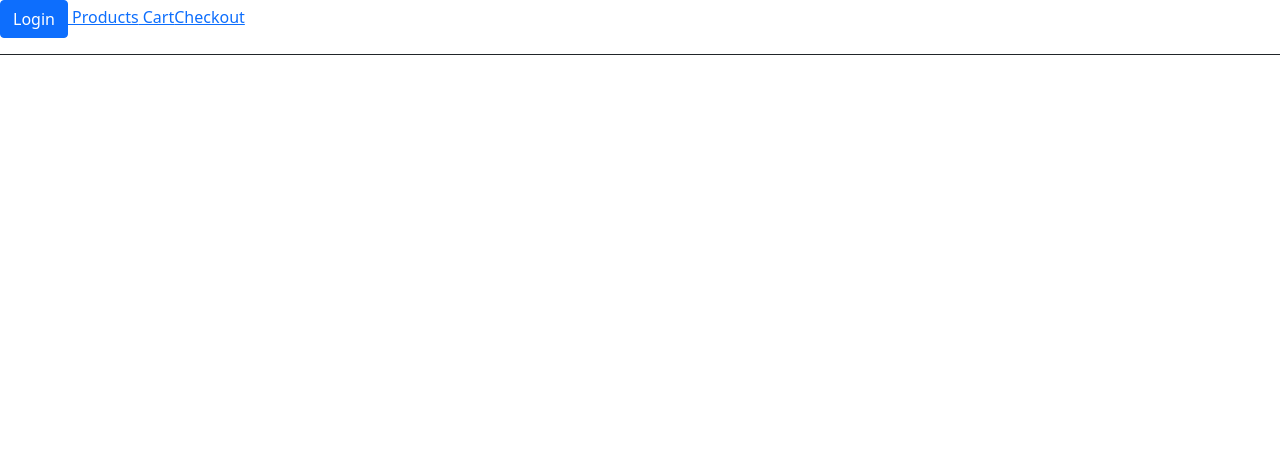
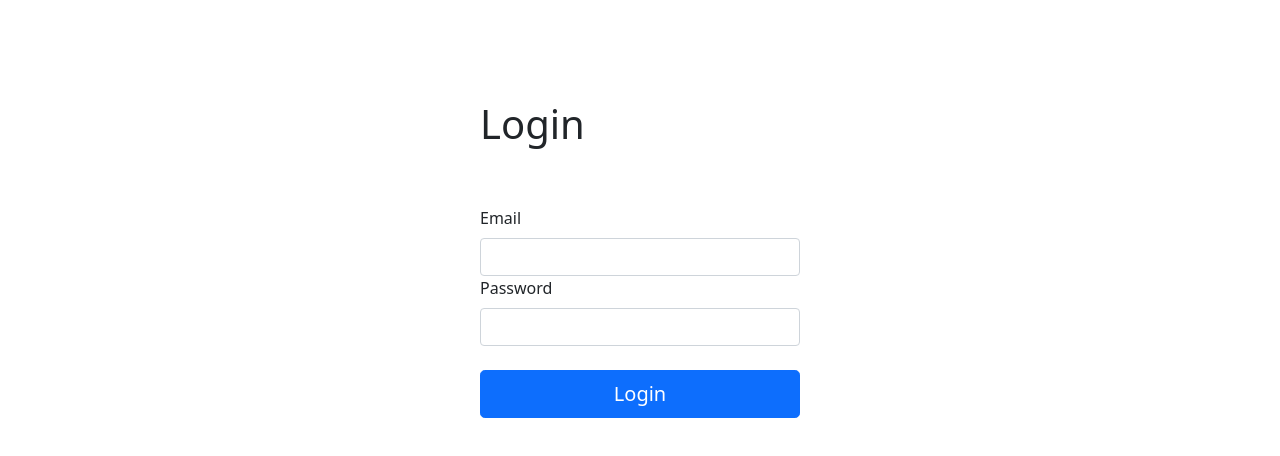
Before and after one commit to FrediWa/Scalperz-Store, a React (Create React App) app: page / in a window 1280 px wide. Shown: the top 456 px of the page. Built offline with nearby package versions, Linux system fonts and the light colour scheme.

Commit message:
Hidden NavLinks + loginUI  (#25)
* Some Login UI

* Made Login-page the main page

* Made Login-page the main page

```diff
--- a/src/App.js
+++ b/src/App.js
@@ -1,5 +1,5 @@
 import React, {Component, useState, useEffect} from 'react';
-import { BrowserRouter, Link, Routes, Route, Switch, useNavigate, Navigate, NavLink, } from 'react-router-dom'
+import { BrowserRouter, Routes, Route, Navigate, NavLink } from 'react-router-dom'
 import './App.css';
 import Pages from './routes';
 import { getToken, removeUserSession } from "./Utils/Common";
@@ -10,7 +10,7 @@ const [Cart, Checkout, Products, Login, SingleProduct] = Pages
 
 function PrivateRoute({ children }) {
   const auth = getToken();
-  return auth ? children : <Navigate to="/login" />;
+  return auth ? children : <Navigate to="/" />;
 }
 
 function PublicRoute({ children }) {
@@ -41,30 +41,37 @@ function App() {
 
   return (
     <BrowserRouter>
-      <nav
-        style={{
-          borderBottom: "solid 1px",
-          paddingBottom: "1rem"
-        }}
-      >
+      <nav>
         {!isLogged ? (
-          <NavLink to="/login" >
-              <Button>Login</Button>
-          </NavLink>
+          <NavLink to="/"> </NavLink>
         ) : (
-          <Button onClick={logout} >Logout</Button>
+        <Button onClick={logout} >Logout</Button>
         )}
 
-        <NavLink to="/products" className={({ isActive }) => "is-active" + (isActive ? " activated" : "not-active")}> Products</NavLink>
-        <NavLink  to="/cart"  className={({ isActive }) => "is-active" + (isActive ? " activated" : "not-active")}> Cart</NavLink >
-        <NavLink  to="/checkout"  className={({ isActive }) => "is-active" + (isActive ? " activated" : "not-active")}>Checkout</NavLink >
-
+        {isLogged ? (
+            <NavLink to="/products" className={({ isActive }) => "is-active" + (isActive ? " activated" : "not-active")}> Products</NavLink>
+          ) : (
+            <NavLink to="/"> </NavLink>
+          )
+        }
+        {isLogged ? (
+            <NavLink  to="/checkout"  className={({ isActive }) => "is-active" + (isActive ? " activated" : "not-active")}>Checkout</NavLink >
+          ) : (
+            <NavLink to="/"> </NavLink>
+          )
+        }
+        {isLogged ? (
+            <NavLink  to="/cart"  className={({ isActive }) => "is-active" + (isActive ? " activated" : "not-active")}>Cart</NavLink >
+          ) : (
+            <NavLink to="/"> </NavLink>
+          )
+        }
 
       </nav>
 
       <Routes>
         <Route
-          path="login"
+          path="/"
           element={
             <PublicRoute>
               <Login />
--- a/src/Utils/Common.js
+++ b/src/Utils/Common.js
@@ -1,3 +1,5 @@
+import { Cookies } from 'react-cookie';
+
   export const getToken = () => {
     return sessionStorage.getItem('accessToken') || null;
   }
--- a/src/routes/Login.js
+++ b/src/routes/Login.js
@@ -2,8 +2,8 @@ import React, { useState } from "react";
 import './styles/Login.css';
 import { useNavigate, Navigate } from 'react-router-dom';
 import axios from "axios";
+import {Button, Form} from 'react-bootstrap';
 import { setUserSession } from "../Utils/Common";
-
 
 const Login = (props) => {
     const [email, setEmail] = useState('');
@@ -32,36 +32,40 @@ const Login = (props) => {
             setError("Something went wrong. Please try again later.")
         }
     });
-
 }
 
     return (
-        <div>
-          <h1> Login </h1>
-           <div>
-               Email <br />
-               <input
+        <div className="Login">
+          <Form>
+          <h1 className="Login"> Login </h1>
+          <Form.Group size="lg" controlId="email">
+           <Form.Label>Email</Form.Label> <br />
+           <Form.Control
                 type="text"
                 value={email}
                 onChange={e => setEmail(e.target.value)}
                 />
-           </div>
-           <div>
-               Password<br />
-               <input
+           </Form.Group>
+           <Form.Group size="lg" controlId="password">
+           <Form.Label>Password</Form.Label><br />
+           <Form.Control
                     type="password"
                     value={password}
                     onChange={e => setPassword(e.target.value)}
                 />
-           </div>  <br />
+            </Form.Group>
+           <br />
            {error && <div className="error">{error}</div>}
-          <input
-            className="button"
-            type="button"
-            value={loading ? "Loading..." : "Login" }
-            disabled={loading}
-            onClick={handleLogin}
-          />
+           <div className="d-grid gap-2">
+           <Button block size="lg"
+                   type="submit"
+                   value={loading ? "Loading..." : "Login" }
+                   disabled={loading}
+                   onClick={handleLogin} >
+               Login
+           </Button>
+           </div>
+        </Form>
         </div>
     )
 }
--- a/src/routes/Product.js
+++ b/src/routes/Product.js
@@ -2,7 +2,6 @@ import './styles/Products.css'
 import { Link } from 'react-router-dom'
 import { generateStarRating } from '../Utils/Common';
 import CartButton from './Components/CartButton';
-
 
 const Product = ({name, price, desc, rating, imageUrl, id}) => {
 
--- a/src/routes/styles/Login.css
+++ b/src/routes/styles/Login.css
@@ -1,39 +1,18 @@
+
 
 .error{
-    color: red;
+    color: #991919;
     margin-bottom: 10px;
+    font-style: italic;
 }
 
-.button {
-    background-color: grey; /* Green */
-    border: none;
-    color: white;
-    padding: 6px 20px;
-    text-align: center;
-    text-decoration: none;
-    display: inline-block;
-    font-size: 16px;
-    cursor: pointer;
+  @media all and (min-width: 480px) {
+    .Login {
+      padding: 50px 0;
+    }
+
+    .Login form {
+      margin: 0 auto;
+      max-width: 320px;
+    }
   }
-
-/*
-.login-button{
-    border: black;
-    color: black;
-    padding: 11px 28px;
-    text-align: center;
-    text-decoration: none;
-    display: inline-block;
-    font-size: 16px;
-    margin: 4px 2px;
-    transition-duration: 0.4s;
-    cursor: pointer;
-    background-color: white;
-    color: black;
-    border: 2px solid #008CBA;
-}
-
-.login-button:hover {
-    background-color: #008CBA;
-    color: white;
-  }*/
```
